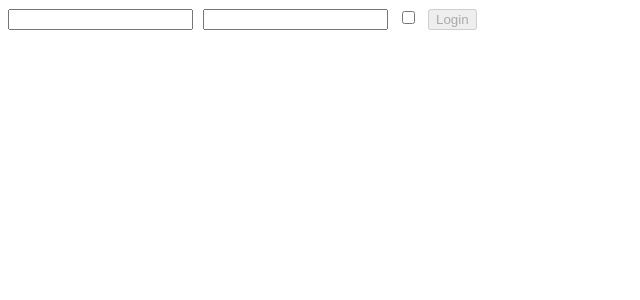
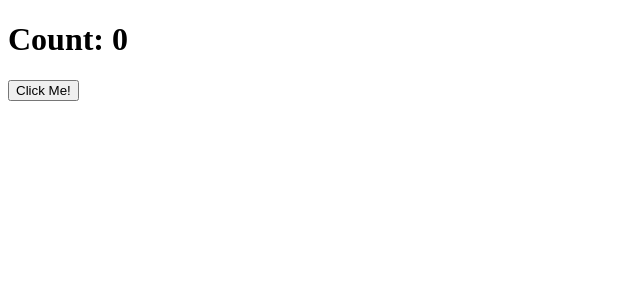
Before and after one commit to AdilSadigov/Develhope-React-Exercises, a React (Create React App) app in the folder exercise-app/: page / in a window 1280 px wide. Shown: the top 300 px of the page, without its empty margins (0-640 px from the left). Built offline with nearby package versions, Linux system fonts and the light colour scheme.

Commit message:
added useEffect-1 exercise

```diff
--- a/exercise-app/src/App.js
+++ b/exercise-app/src/App.js
@@ -6,18 +6,8 @@ import { InteractiveWelcome } from "./InteractiveWelcome";
 import { Login } from "./Login";
 import { Welcome } from "./Welcome";
 
-export class App extends React.Component {
-    constructor(props) {
-        super(props);
-        this.onLogin = this.onLogin.bind(this);
-    }
+export function App() {
 
-    onLogin(username, password, event) {
-        event.preventDefault();
-        console.log(username, password);
-    }
+    return <ClickCounter />
 
-    render () {
-        return <Login onLogin={this.onLogin} />
-    }
 }
--- a/exercise-app/src/ClickCounter.js
+++ b/exercise-app/src/ClickCounter.js
@@ -1,6 +1,6 @@
-import React, { useState } from "react";
+import React, { useEffect, useState } from "react";
 
-export function ClickCounter({initialValue = 0, incrementBy = 1}) {
+export function ClickCounter({initialValue = 0, incrementBy = 1, onCounterChange}) {
 
     const [count, setCount] = useState(initialValue)
 
@@ -8,6 +8,13 @@ export function ClickCounter({initialValue = 0, incrementBy = 1}) {
         setCount ((c) => c + incrementBy)
     }
 
+    function onCounterChange(e) {
+        console.log(e)
+    }
+
+    useEffect(() => {
+        onCounterChange(count)
+    }, [count, onCounterChange])
 
     return (
         <div>
```
